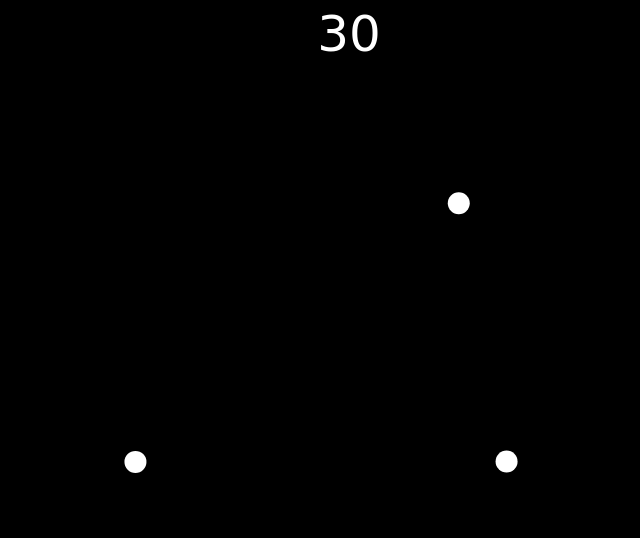
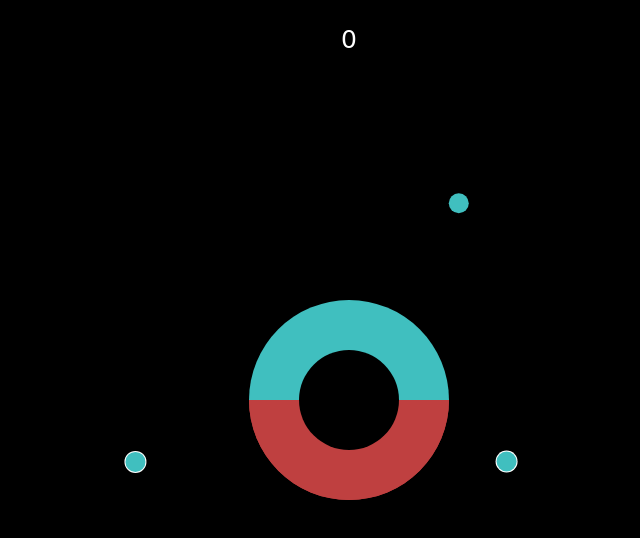
Before and after one commit to momoladebrouill/The-Catch-game, a plain HTML site: page web version/index.html in a window 1280 px wide. Shown: the whole page, without its empty margins (291-931 px from the left). Drawn offline with Linux system fonts and the light colour scheme.

Commit message:
amelirazion

```diff
--- a/web version/alphabet.js
+++ b/web version/alphabet.js
@@ -1,96 +1,87 @@
 let canvas = document.getElementById("game");
-let context = canvas.getContext("2d"),
-			W = window.innerWidth,
-			H = window.innerHeight,
-ratio = window.devicePixelRatio;
+let context = canvas.getContext("2d");
+let W = window.innerWidth;
+let H = window.innerHeight;
+let ratio = window.devicePixelRatio;
 canvas.width = W*ratio;
 canvas.height = H*ratio;
 canvas.style.width = W + "px";
 canvas.style.height = H + "px";
 context.scale(ratio,ratio);
-const tau=2*Math.PI
-let score=30
-let level=0
+
+class Missile{
+	constructor(){
+		this.angle=Math.random()*TAU;
+		this.x=(-Math.cos(this.angle)+1)*H/2+W/4
+		this.y=(-Math.sin(this.angle)+1)*H/2
+		this.vec=[Math.cos(this.angle),Math.sin(this.angle)]
+		this.val=parseInt(Math.random()*level)/level*360
+	}
+	draw(){
+		this.move()
+		if(this.val!=this.landedon()){
+			context.beginPath();
+			context.fillStyle="white";
+			context.arc(this.x,this.y,11,0,TAU);
+			context.fill();
+			context.closePath();
+		}
+		context.beginPath();
+		context.fillStyle="hsl("+this.val+",50%,50%)";
+		context.arc(this.x,this.y,10,0,TAU);
+		context.fill();
+		context.closePath();
+		//context.fillStyle="white"
+		//context.fillText(this.val,this.x,this.y)
+	}
+	move(){
+		this.x+=this.vec[0]*speed;
+		this.y+=this.vec[1]*speed;
+	}
+	landedon(){
+		let ang=Math.atan2(-H/2+this.y,this.x-W/2)-angle%TAU
+		if(ang<0){ang+=TAU}
+		return parseInt(ang/TAU*level)/level*360
+	}
+}
+
+function keyup(e){dict[e.keyCode]=false
+}
+
+function keydown(e){dict[e.keyCode]=true
+}
+
+function distToCenter(m){return Math.sqrt((W/2-m.x)**2+(H/2-m.y)**2)
+}
+
+const TAU=2*Math.PI
+let score=0
+let level=2
 let angle=0
 let fakeangle=0
 let count=0
 const speed=1
+let dict={}
+let armada=[new Missile()]
+const score_dr=document.getElementById('score')
 document.addEventListener("keydown", keydown, false);
-function keydown(e){
-	v=e.keyCode
-	console.log(v)
-	if (v==38) {
-		level++
-	}else if (v==40){
-		level--
-	}else if (v==37){
-		angle-=Math.PI/16
-	}else if(v==39){
-		angle+=Math.PI/16
-	}else if(v==32){
-		armada.push(new Missile())
-	}else if(v==27){
-		angle=0
-	}
-	angle=angle%tau
-	//shell.textContent+=v+"\n";
-	//context.fillStyle = "blue";
-	//context.fillText(v,v*10,v*10);
-}
-class Missile{
-	constructor(){
-		this.attack=Math.random()*tau;
-		this.x=(-Math.cos(this.attack)+1)*H/2+W/4
-		this.y=(-Math.sin(this.attack)+1)*H/2
-		this.dir=[Math.cos(this.attack),Math.sin(this.attack)]
-		this.val=parseInt(Math.random()*level)/level
-	}
-	draw(){
-		this.move()
+document.addEventListener("keyup", keyup, false);
 
-		if(this.val!=this.landedon()){
-			context.beginPath();
-			context.fillStyle="white";
-			context.arc(this.x,this.y,11,0,tau);
-			context.fill();
-			context.closePath();
-		}
-		context.beginPath();
-		context.fillStyle="hsl("+this.val*360+",50%,50%)";
-		context.arc(this.x,this.y,10,0,tau);
-		context.fill();
-		context.closePath();
-	}
-	move(){
-		this.x+=this.dir[0]*speed;
-		this.y+=this.dir[1]*speed;
-	}
-	landedon(){
-		let ang=this.attack-angle-Math.PI
-		ang=Math.abs(ang)%tau
-		return parseInt(ang/tau*level)/level
-	}
-}
 
-let armada=[new Missile()]
-bLoop()
-function distToCenter(m){
-	return Math.sqrt((W/2-m.x)**2+(H/2-m.y)**2)
-}
 function bLoop() {
+	context.beginPath()
+	context.fillStyle = "black";
+	context.fillRect(0,0,W,H);
+	context.closePath()
 	count+=1
 	if (count>100){
 		count=0
 		armada.push(new Missile())
 
 	}
-	context.beginPath()
-	context.fillStyle = "black";
-	context.fillRect(0,0,W,H);
-	context.closePath()
+
 	let nextarmada=[]
 	for (let i = 0; i <=armada.length-1; i++) {
-		armada[i].val=armada[i].landedon()
 		armada[i].draw()
 		if (distToCenter(armada[i])>100){
 			nextarmada.push(armada[i])
@@ -105,35 +96,44 @@ function bLoop() {
 
 	}
 	armada=[...nextarmada]
-	/*if(parseInt(score/10)+2!=level){
+	if(parseInt(score/10)+2!=level){
 		armada=[]
 		level=parseInt(score/10)+2
-	}*/
-	fakeangle=angle
-	for (let i = 0; i < level; i++) {
+		angle=0
+	}
+	fakeangle+=(angle-fakeangle)/7
+	for (let i = 0; i <= level; i++) {
 		context.beginPath()
 		context.moveTo(W/2,H/2)
 		context.fillStyle="hsl("+i/level*360+",50%,50%)"
-		context.arc(W/2,H/2,100,i/level*tau+fakeangle,(i+1)/level*tau+fakeangle);
+		context.arc(W/2,H/2,100,i/level*TAU+fakeangle,(i+1)/level*TAU+fakeangle);
 		context.fill()
-		let k=(i+0.5)/level*tau+fakeangle
-		//context.fillText(i/level,W/2+Math.cos(k)*150,H/2+Math.sin(k)*150)
+		//let k=(i+0.5)/level*TAU+fakeangle
+		//context.fillStyle="white"
+		//context.fillText(i/level*360,W/2+Math.cos(k)*150,H/2+Math.sin(k)*150)
 		context.closePath()
 	}
+	score_dr.textContent=score
+	for(elem in dict){
+		if(dict[elem]){
+			v=elem
+			if (v==37){
+				angle-=Math.PI/32
+			}else if(v==39){
+				angle+=Math.PI/32
+			}else if(v==32){
+				armada.push(new Missile())
+			}else if(v==27){
+				angle=0
+	}
+
+		}
+	}
 	context.beginPath()
-	context.fillStyle='black'
-	context.arc(W/2,H/2,50,0,tau)
+	context.fillStyle="black"
+	context.arc(W/2,H/2,50,0,TAU);
 	context.fill()
 	context.closePath()
-
-	context.font = "50px cursive";
-	context.fillStyle = "white";
-	context.textBaseline = "middle"
-	let size=context.measureText(score)
-
-
-	context.fillText(score,W/2-size.width/2,size.actualBoundingBoxAscent+size.actualBoundingBoxDescent)
 	requestAnimationFrame(bLoop)
-
-
 }
+bLoop()
--- a/web version/index.html
+++ b/web version/index.html
@@ -5,18 +5,28 @@
 	<style type="text/css">
 		canvas{
                 display:block;
+                position: static;
             }
             html,body{
                 margin:0px;
             }
+        #score{
+        	font-size: 25px;
+        	font-family: cursive;
+        	position: absolute;
+        	height: 0px;
+        	width: 100%;
+        	text-align: center;
+        	color: white;
+        }
 	</style>
 	<title>tests</title>
 </head>
 
 <body>
+	<p id="score">Score</p>
 	<canvas id="game"></canvas>
 	<script src="alphabet.js"></script>
-	<!--p id="shell"></p-->
 
 </body>
 </html>
```
